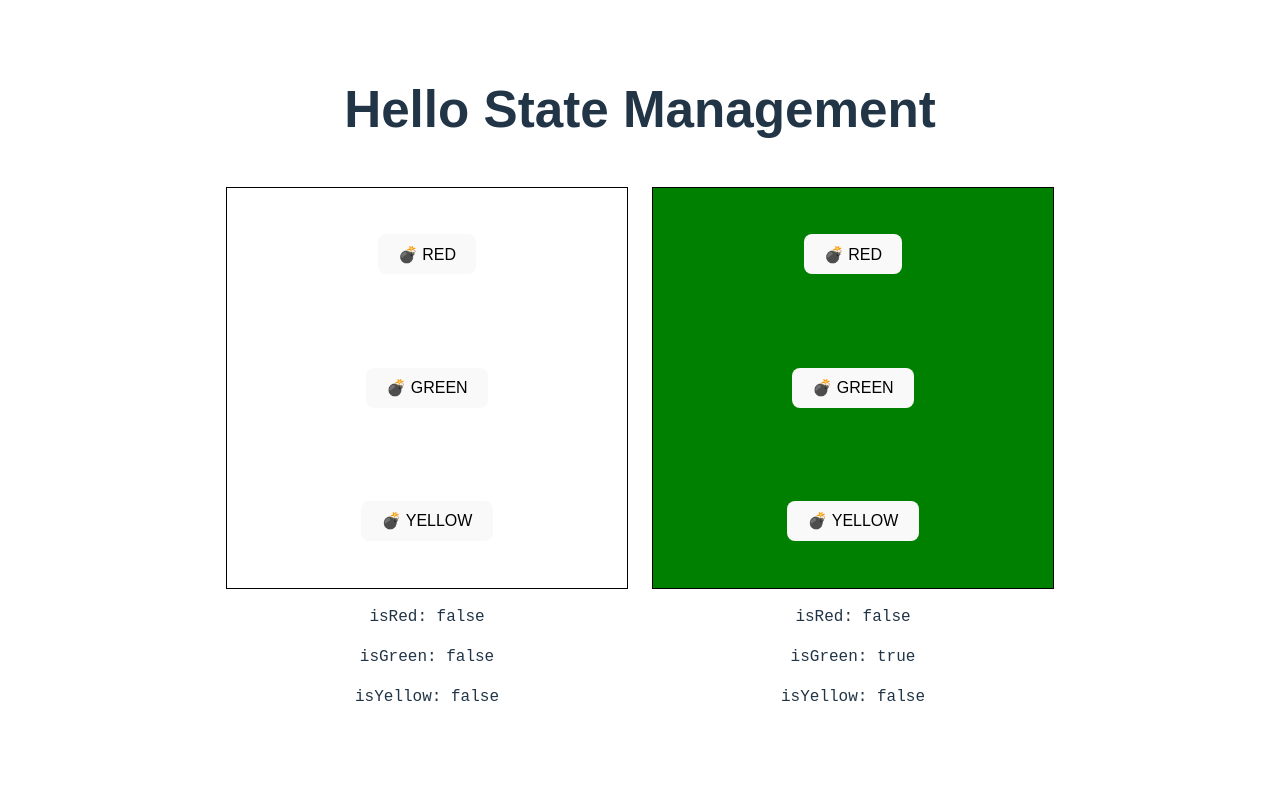
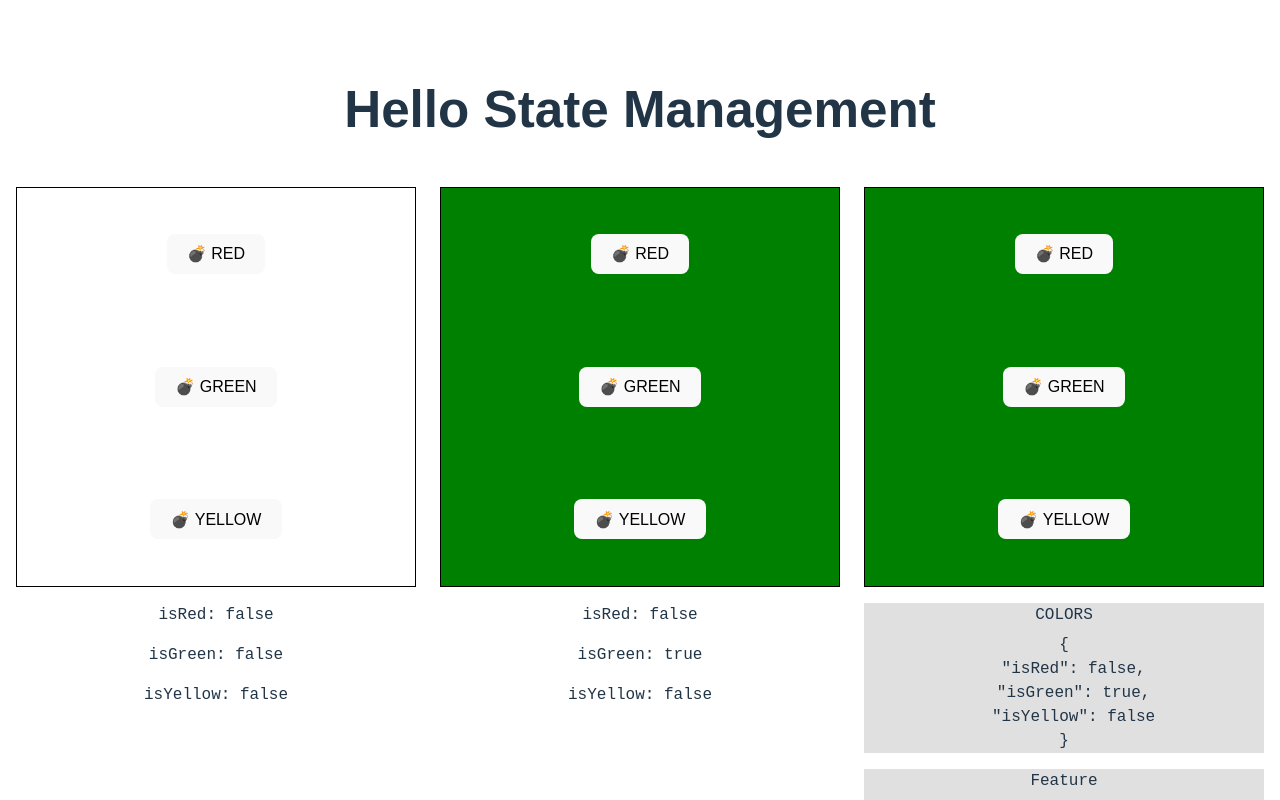
Before and after one commit to rdzcn/react-state-management, a React (Vite) app: page / in a window 1280 px wide. Shown: the top 800 px of the page. Built offline with nearby package versions, Linux system fonts and the light colour scheme.

Commit message:
add a second call to get the feature configuration

```diff
--- a/src/App.css
+++ b/src/App.css
@@ -54,6 +54,25 @@
 
 .App .components-container {
   display: grid;
-  grid-template-columns: 1fr 1fr;
+  grid-template-columns: 1fr 1fr 1fr;
   grid-gap: 24px;
 }
+
+.App .button-container {
+  flex: 1 100%;
+  width: 100%;
+  height: 100%;
+  position: relative;
+  display: grid;
+  place-items: center;
+}
+
+.App .json {
+  display: flex;
+  flex-direction: column;
+  background: rgb(224, 224, 224);
+}
+
+.App .json > span {
+  margin-bottom: 6px;
+}
--- a/src/App.jsx
+++ b/src/App.jsx
@@ -1,6 +1,7 @@
 import MyComponent from "./MyComponent";
 import MyAsyncComponent from "./MyAsyncComponent";
-import './App.css'
+import "./App.css";
+import MyTwoAsyncComponent from "./MyTwoAsyncComponent";
 
 export default function App() {
   return (
@@ -9,6 +10,7 @@ export default function App() {
       <div class="components-container">
         <MyComponent />
         <MyAsyncComponent />
+        <MyTwoAsyncComponent />
       </div>
     </div>
   );
--- /dev/null
+++ b/src/MyTwoAsyncComponent.jsx
@@ -0,0 +1,130 @@
+import { useEffect, useState } from "react";
+import { fetchAllColors, fetchFeatureConfig } from "./helpers";
+
+const MyTwoAsyncComponent = () => {
+  const [error, setError] = useState(false);
+  const [isFetchingData, setIsFetchingData] = useState(false);
+  const [colors, setColors] = useState({
+    isRed: false,
+    isGreen: false,
+    isYellow: false,
+  });
+
+  const [feature, setFeature] = useState({
+    isRed: false,
+    isGreen: false,
+    isYellow: false,
+  });
+
+  const getAllColors = async () => {
+    const response = await fetchAllColors(4000);
+    if (response.error) {
+      setError(true);
+      return {};
+    }
+    return response.data;
+  };
+
+  const getFeature = async () => {
+    const response = await fetchFeatureConfig(500);
+    if (response.error) {
+      setError(true);
+      return {};
+    }
+    return response.data;
+  };
+
+  useEffect(() => {
+    setIsFetchingData(true);
+    Promise.all([getAllColors(), getFeature()])
+      .then(([colors, feature]) => {
+        setColors(colors);
+        setFeature(feature);
+      })
+      .finally(() => {
+        setIsFetchingData(false);
+      });
+  }, []);
+
+  if (isFetchingData) {
+    return <div class="my-component" />;
+  }
+
+  return (
+    !isFetchingData && (
+      <div>
+        <div
+          class={
+            colors.isRed
+              ? "my-component-red"
+              : colors.isGreen
+              ? "my-component-green"
+              : colors.isYellow
+              ? "my-component-yellow"
+              : "my-component"
+          }
+        >
+          <div class="button-container">
+            <button
+              type="button"
+              onClick={() => {
+                const nextRedState = !colors.isRed;
+                setColors({
+                  isGreen: nextRedState ? false : colors.isGreen,
+                  isYellow: nextRedState ? false : colors.isYellow,
+                  isRed: nextRedState,
+                });
+              }}
+            >
+              <span role="img" aria-label="bomb">
+                💣 RED
+              </span>
+            </button>
+            <button
+              type="button"
+              onClick={() => {
+                const nextGreenState = !colors.isGreen;
+                setColors({
+                  isGreen: nextGreenState,
+                  isYellow: nextGreenState ? false : colors.isYellow,
+                  isRed: nextGreenState ? false : colors.isRed,
+                });
+              }}
+            >
+              <span role="img" aria-label="bomb">
+                💣 GREEN
+              </span>
+            </button>
+            <button
+              type="button"
+              onClick={() => {
+                const nextYellowState = !colors.isYellow;
+                setColors({
+                  isGreen: nextYellowState ? false : colors.isGreen,
+                  isYellow: nextYellowState,
+                  isRed: nextYellowState ? false : colors.isRed,
+                });
+              }}
+            >
+              <span role="img" aria-label="bomb">
+                💣 YELLOW
+              </span>
+            </button>
+          </div>
+        </div>
+        <div>
+          <pre class="json">
+            <span>COLORS</span>
+            {JSON.stringify(colors, null, 2)}
+          </pre>
+          <pre class="json">
+            <span>Feature</span>
+            {JSON.stringify(feature, null, 2)}
+          </pre>
+        </div>
+      </div>
+    )
+  );
+};
+
+export default MyTwoAsyncComponent;
--- a/src/helpers.js
+++ b/src/helpers.js
@@ -3,5 +3,24 @@ const delay = (duration) =>
 
 export const fetchAllColors = async (ms) => {
   await delay(ms);
-  return { data: { isRed: false, isGreen: true, isYellow: false }, error: false };
+  return {
+    data: {
+      isRed: false,
+      isGreen: true,
+      isYellow: false,
+    },
+    error: false,
+  };
 };
+
+export const fetchFeatureConfig = async (ms) => {
+  await delay(ms);
+  return {
+    data: {
+      isRed: false,
+      isGreen: false,
+      isYellow: true,
+    },
+    error: false,
+  };
+};
--- a/src/index.css
+++ b/src/index.css
@@ -13,6 +13,10 @@
   -webkit-font-smoothing: antialiased;
   -moz-osx-font-smoothing: grayscale;
   -webkit-text-size-adjust: 100%;
+}
+
+* {
+  box-sizing: border-box;
 }
 
 a {
```
